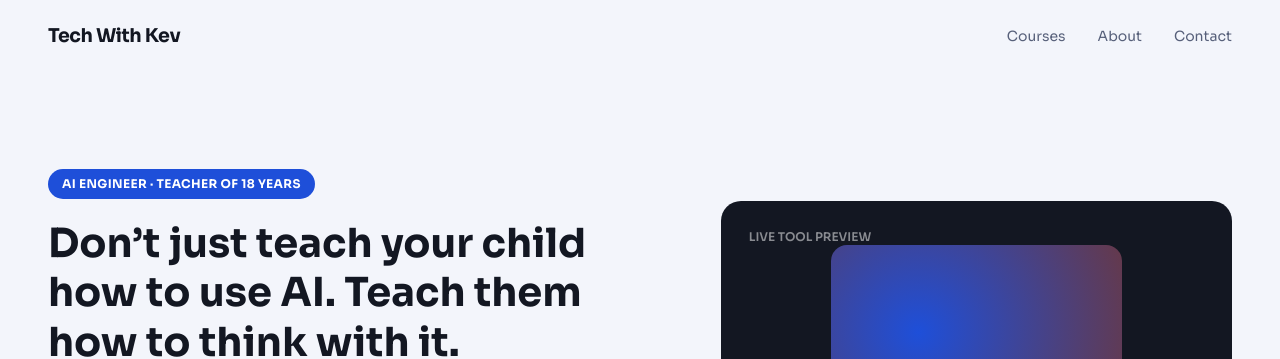
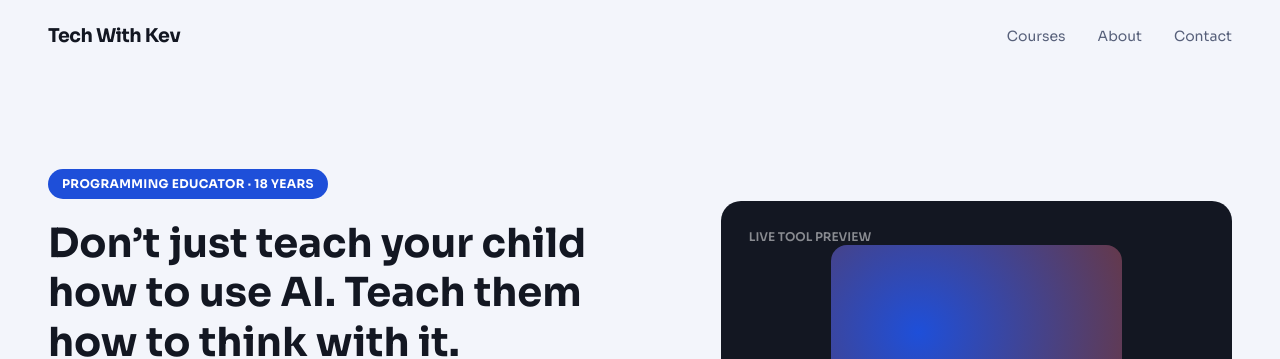
Before and after one commit to techwithkev/techwithkev.github.io, a Jekyll site: the page built from index.md, in a window 1280 px wide and 900 px high. Shown: the top 359 px of the window. Built offline with Jekyll 4.4.1, drawn with Linux system fonts in a browser that asks for light colours; nearby versions of some CDN libraries.

Commit message:
refactor: update professional title and description to highlight programming and math background

```diff
--- a/index.md
+++ b/index.md
@@ -1,13 +1,13 @@
 ---
 layout: home
 title: Home
-description: "AI engineer and 18-year programming educator. Two AI courses for teens — Introduction to AI and AI Olympiads Junior — plus real interactive tools from the classroom."
+description: "Programming and math educator of 18 years. Two AI courses for teens — Introduction to AI and AI Olympiads Junior — plus real interactive tools from the classroom."
 ---
 
 <!-- Hero -->
 <section class="grid grid-cols-1 lg:grid-cols-[1.1fr_.9fr] gap-10 lg:gap-12 items-center px-6 md:px-12 pt-14 md:pt-24 pb-10 md:pb-16">
   <div>
-    <div class="inline-flex px-[14px] py-[7px] rounded-full bg-[#1E4FD9] text-white text-xs font-bold tracking-[.03em] mb-5">AI ENGINEER · TEACHER OF 18 YEARS</div>
+    <div class="inline-flex px-[14px] py-[7px] rounded-full bg-[#1E4FD9] text-white text-xs font-bold tracking-[.03em] mb-5">PROGRAMMING EDUCATOR · 18 YEARS</div>
     <h1 class="text-[32px] md:text-[40px] leading-[1.24] font-bold mb-5">Don&rsquo;t just teach your child how to use AI. Teach them how to think with it.</h1>
     <p class="text-[16px] md:text-[17px] leading-[1.6] text-[#57607A] mb-4 max-w-[520px]">I teach students how AI works, how to use it effectively, and how to build with it.</p>
     <p class="text-[16px] md:text-[17px] leading-[1.6] text-[#57607A] mb-7 max-w-[520px]">I&rsquo;ve spent 18 years teaching programming and math, and today I help enterprises put AI and data technology to work. I bring that real-world experience into every lesson.</p>
```
